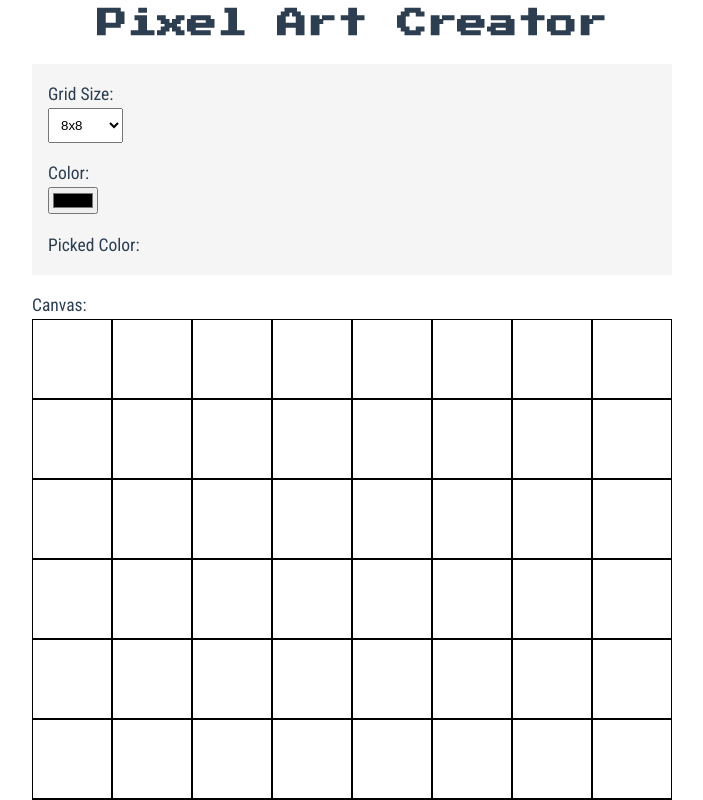
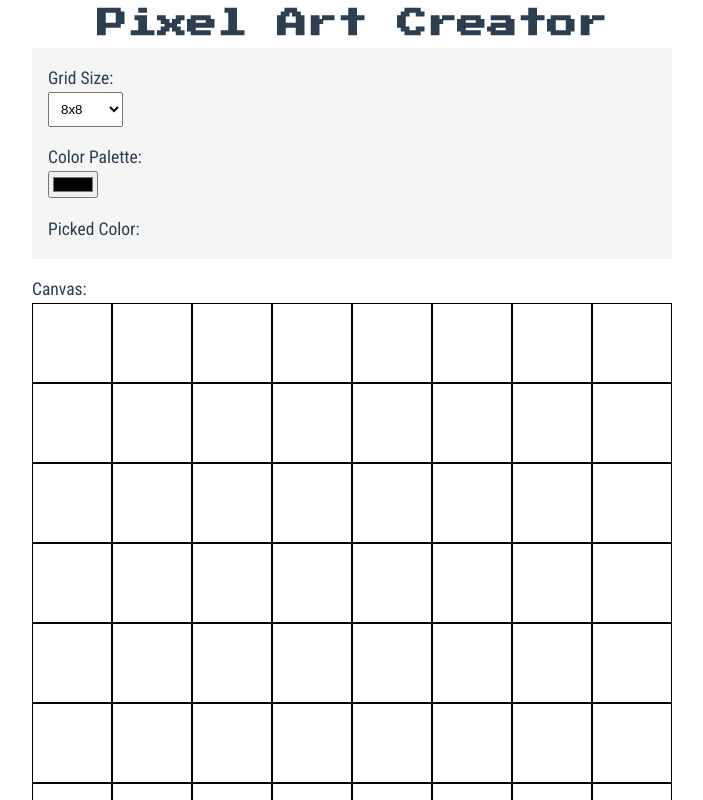
Before and after one commit to JakubKuspiel/PixelArtCreator, a Vue app: page / in a window 1280 px wide. Shown: the top 800 px of the page, without its empty margins (0-703 px from the left). Built offline with nearby package versions, Linux system fonts and the light colour scheme.

Commit message:
minor text and style changes

```diff
--- a/src/App.vue
+++ b/src/App.vue
@@ -67,7 +67,7 @@ function printCanvas(){
           <option value="256">16x16</option>
           <option value="1024">32x32</option>
         </select>
-        <h3>Color:</h3>
+        <h3>Color Palette:</h3>
         <input type="color" v-model="state.pickedColor" />
         <!-- <select id="color" v-model="state.pickedColor">
         <option value="white">white</option>
@@ -124,9 +124,9 @@ body {
 h1{
   font-family: 'Press Start 2P', Arial, Helvetica, sans-serif;
   font-weight: bold;
-  padding-bottom: 1rem;
   text-align: center;
 }
+
 h3{
   font-family: 'Roboto Condensed', Arial, Helvetica, sans-serif;
   padding-top: 1rem;
```
